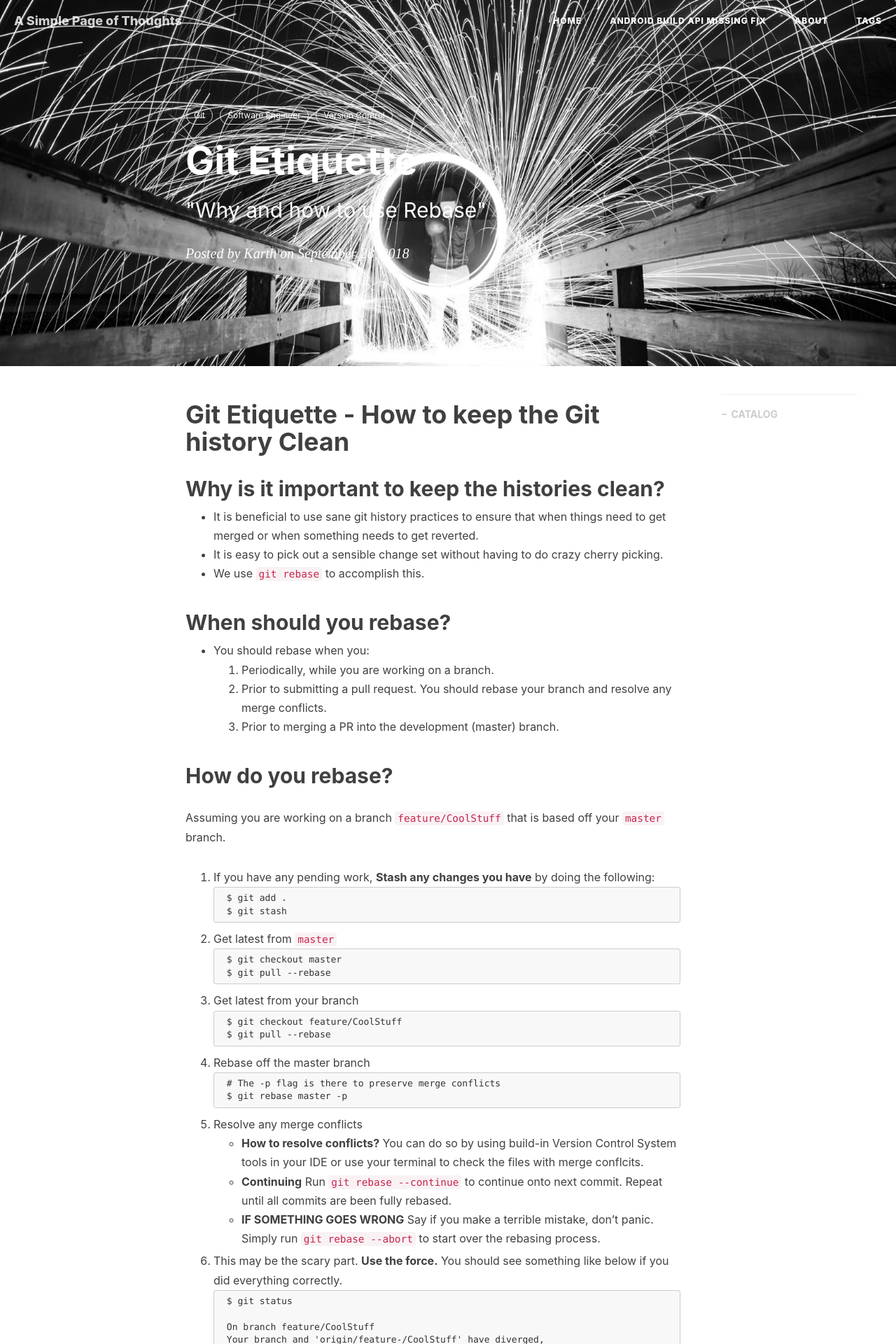
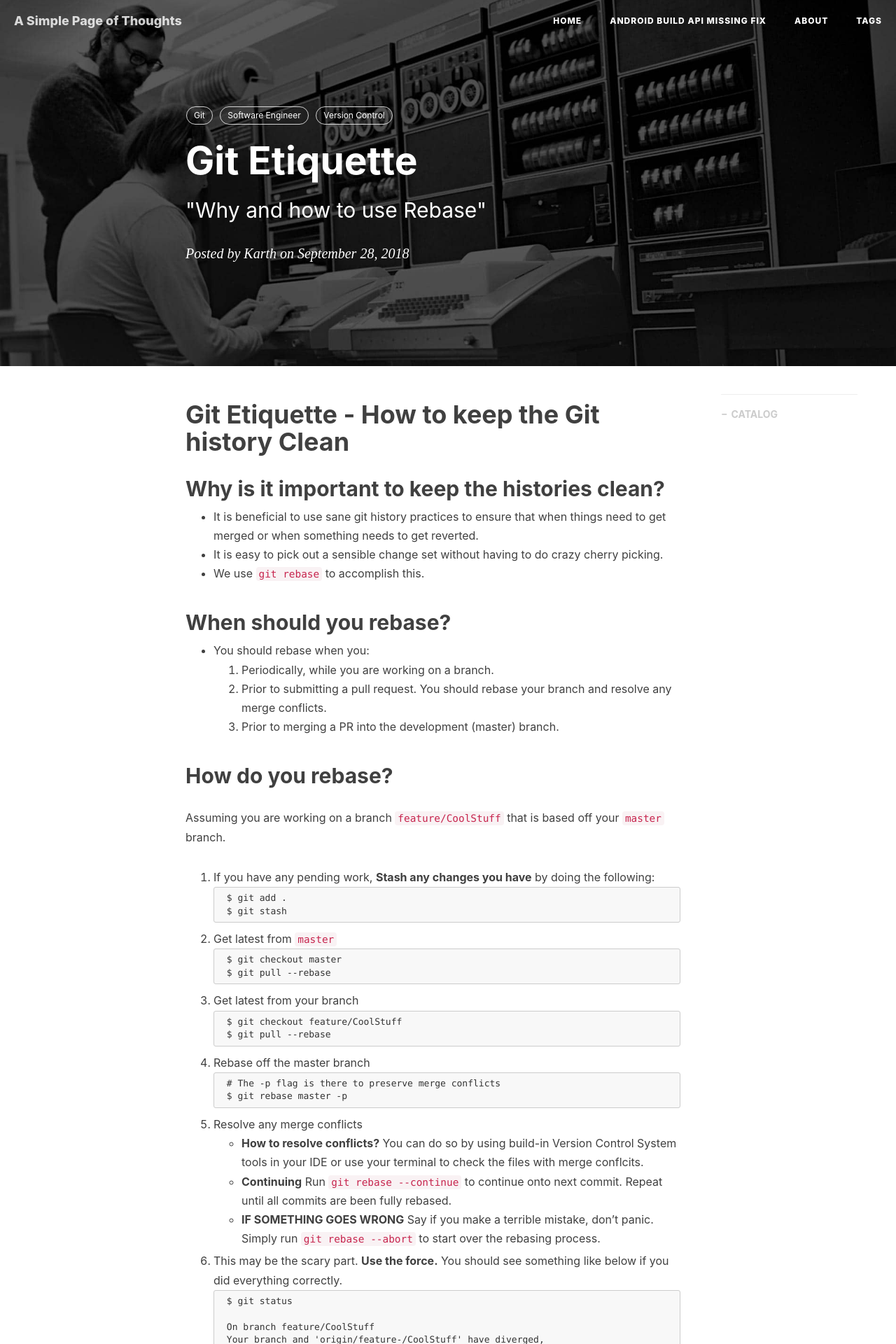
Before and after one commit to karthshen/karthshen.github.io, a Jekyll site: the page built from _posts/2018-09-28-Git-Etiquette.md, in a window 1280 px wide. Shown: the top 1920 px of the page at 70% size. Built offline with Jekyll 4.4.1, drawn with Linux system fonts in a browser that asks for light colours; nearby versions of some CDN libraries; comment, search, counter and statistics services are not loaded.

Commit message:
changed background pic on blog 1

```diff
--- a/_posts/2018-09-28-Git-Etiquette.md
+++ b/_posts/2018-09-28-Git-Etiquette.md
@@ -4,7 +4,7 @@ title:      "Git Etiquette"
 subtitle:   " \"Why and how to use Rebase\""
 date:       2018-09-28 15:43:00
 author:     "Karth"
-header-img: "img/home-bg-geek.jpg"
+header-img: "img/post-bg-unix-linux.jpg"
 catalog: true
 tags:
     - Git
```
